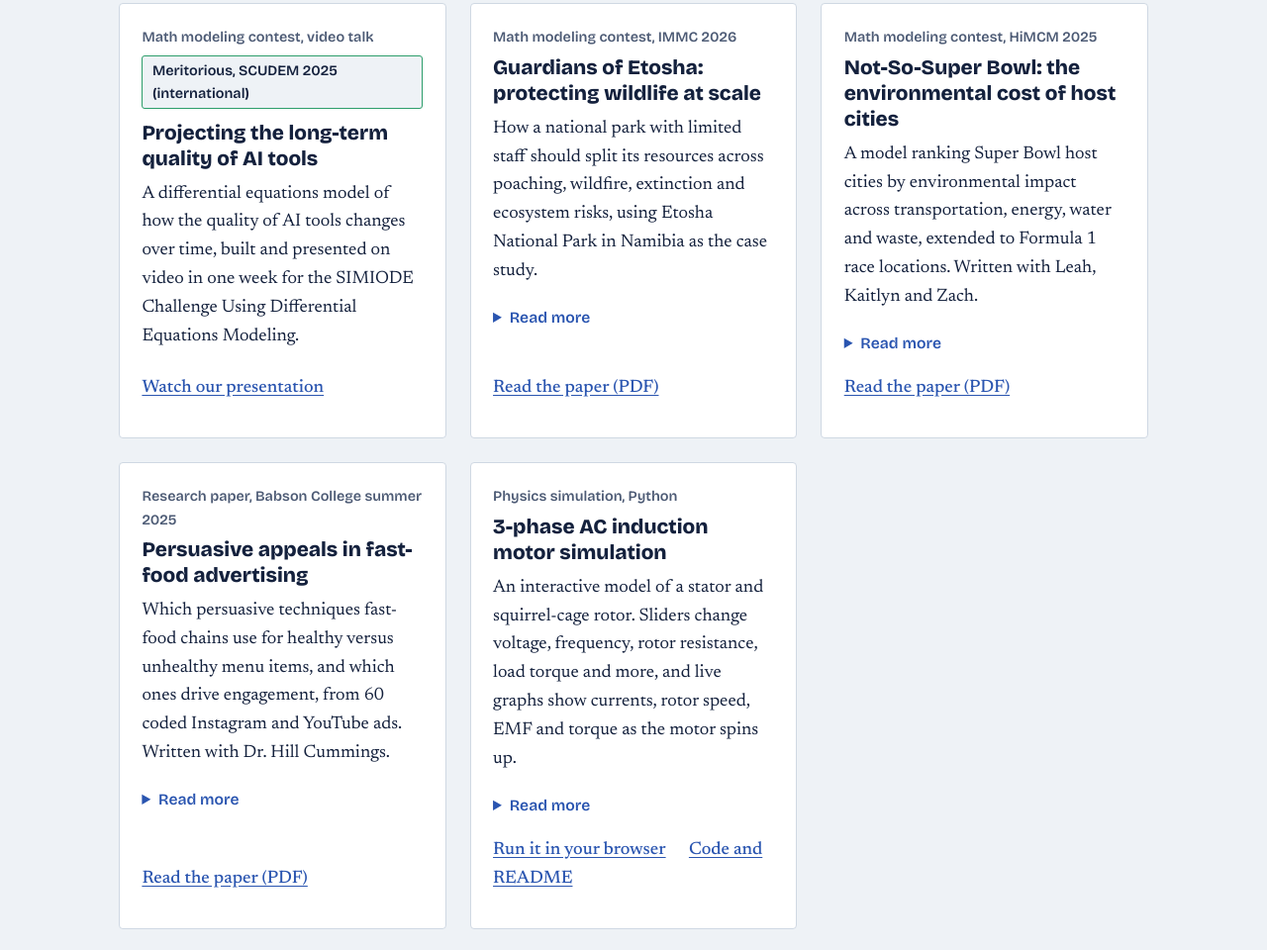
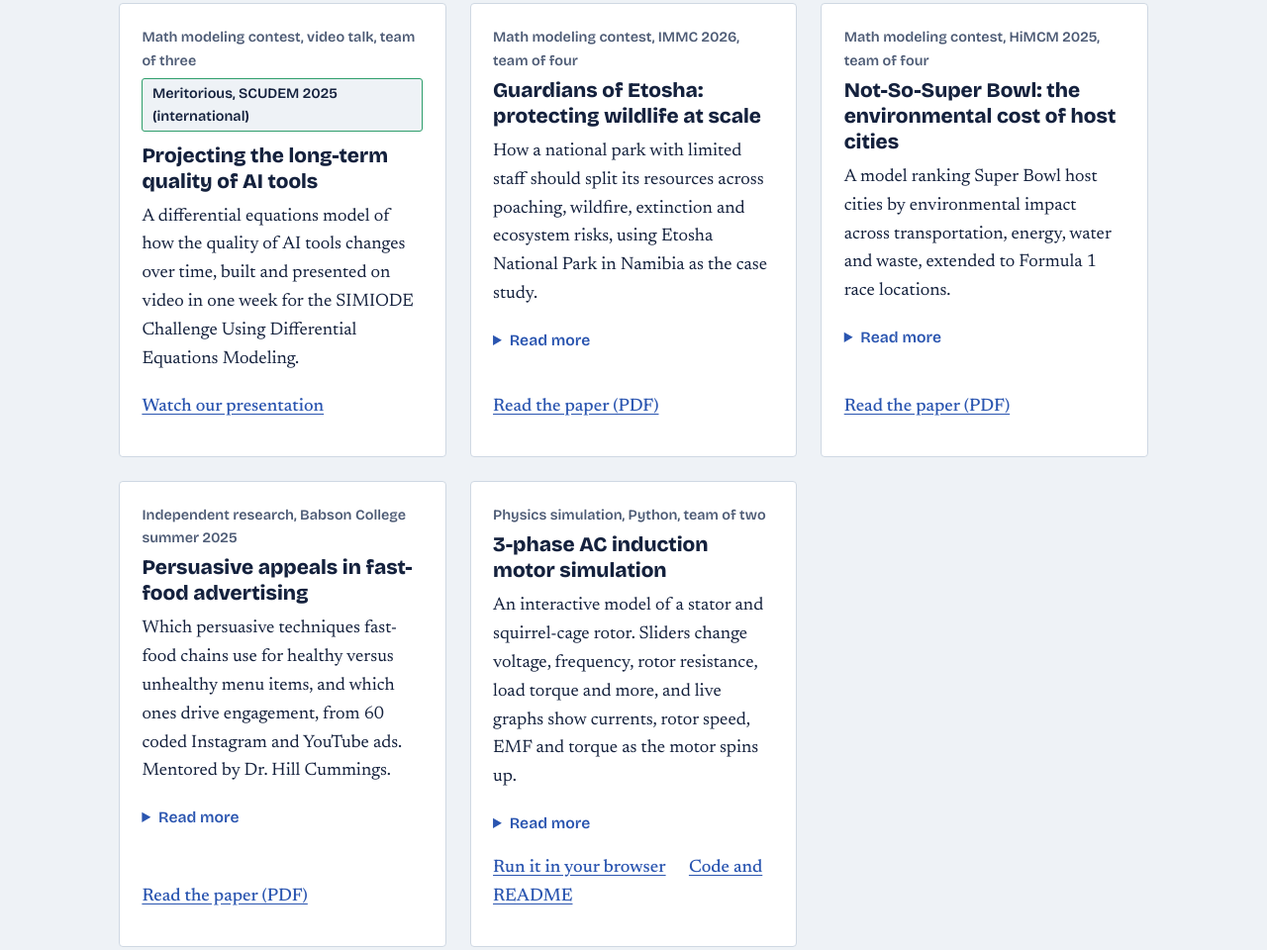
Before and after one commit to mayaagge/mayaagge.github.io, a plain HTML site: page index.html in a window 1280 px wide. Shown: the part 1223-2183 px from the top of the page at 99% size. Drawn offline with nearby package versions, Linux system fonts and the light colour scheme.

Commit message:
Update project descriptions and team details

```diff
--- a/index.html
+++ b/index.html
@@ -198,7 +198,7 @@
       <div class="card-grid">
 
         <article class="card">
-          <p class="kind">Math modeling contest, video talk</p>
+          <p class="kind">Math modeling contest, video talk, team of three</p>
           <span class="award">Meritorious, SCUDEM 2025 (international)</span>
           <h3>Projecting the long-term quality of AI tools</h3>
           <p>A differential equations model of how the quality of AI tools changes over time, built and presented on video in one week for the SIMIODE Challenge Using Differential Equations Modeling.</p>
@@ -206,7 +206,7 @@
         </article>
 
         <article class="card">
-          <p class="kind">Math modeling contest, IMMC 2026</p>
+          <p class="kind">Math modeling contest, IMMC 2026, team of four</p>
           <h3>Guardians of Etosha: protecting wildlife at scale</h3>
           <p>How a national park with limited staff should split its resources across poaching, wildfire, extinction and ecosystem risks, using Etosha National Park in Namibia as the case study.</p>
           <details>
@@ -224,9 +224,9 @@
         </article>
 
         <article class="card">
-          <p class="kind">Math modeling contest, HiMCM 2025</p>
+          <p class="kind">Math modeling contest, HiMCM 2025, team of four</p>
           <h3>Not-So-Super Bowl: the environmental cost of host cities</h3>
-          <p>A model ranking Super Bowl host cities by environmental impact across transportation, energy, water and waste, extended to Formula 1 race locations. Written with Leah, Kaitlyn and Zach.</p>
+          <p>A model ranking Super Bowl host cities by environmental impact across transportation, energy, water and waste, extended to Formula 1 race locations.</p>
           <details>
             <summary>Read more</summary>
             <dl>
@@ -242,9 +242,9 @@
         </article>
 
         <article class="card">
-          <p class="kind">Research paper, Babson College summer 2025</p>
+          <p class="kind">Independent research, Babson College summer 2025</p>
           <h3>Persuasive appeals in fast-food advertising</h3>
-          <p>Which persuasive techniques fast-food chains use for healthy versus unhealthy menu items, and which ones drive engagement, from 60 coded Instagram and YouTube ads. Written with Dr. Hill Cummings.</p>
+          <p>Which persuasive techniques fast-food chains use for healthy versus unhealthy menu items, and which ones drive engagement, from 60 coded Instagram and YouTube ads. Mentored by Dr. Hill Cummings.</p>
           <details>
             <summary>Read more</summary>
             <dl>
@@ -260,7 +260,7 @@
         </article>
 
         <article class="card">
-          <p class="kind">Physics simulation, Python</p>
+          <p class="kind">Physics simulation, Python, team of two</p>
           <h3>3-phase AC induction motor simulation</h3>
           <p>An interactive model of a stator and squirrel-cage rotor. Sliders change voltage, frequency, rotor resistance, load torque and more, and live graphs show currents, rotor speed, EMF and torque as the motor spins up.</p>
           <details>
@@ -269,7 +269,7 @@
               <dt>Why it was hard</dt>
               <dd>The physics chains together: three phase currents make a rotating field, the field induces current in the rotor (Faraday's law), and that current produces torque. Getting slip and net torque to settle correctly took careful time-stepping.</dd>
               <dt>What I did</dt>
-              <dd>Built the simulation for a physics project, with a 3D view, camera controls, pause and reset, and four live graphs.</dd>
+              <dd>Built the simulation with a partner for a physics project, with a 3D view, camera controls, pause and reset, and four live graphs.</dd>
               <dt>What I'd improve</dt>
               <dd>Check the simulated torque and slip against a real motor's datasheet.</dd>
             </dl>
@@ -286,7 +286,7 @@
       <div class="game-grid">
         <article class="game">
           <h3>Set</h3>
-          <p>The pattern-matching card game, written in NetLogo with Sofia Pisareva. Find three cards where each feature is all the same or all different. Five correct sets wins, and you get 15 seconds per round.</p>
+          <p>The pattern-matching card game, written in NetLogo as a two-person team project. Find three cards where each feature is all the same or all different. Five correct sets wins, and you get 15 seconds per round.</p>
           <a class="play" href="play/set.html">Play in your browser</a><br>
           <a href="https://github.com/mayaagge/final-set-group">Original NetLogo code</a>
         </article>
```
